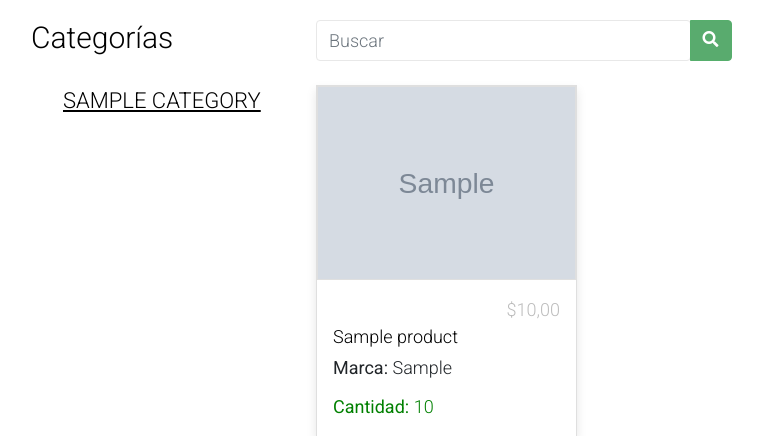
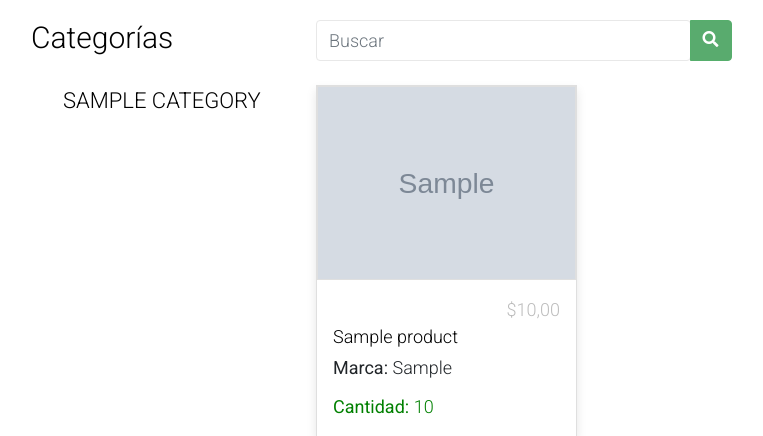
Before and after one commit to Jonathanbees/Integrate-Project, a Django app: page /shop/ in a window 1280 px wide. Shown: the part 160-596 px from the top of the page, without its empty margins (51-814 px from the left). Run offline with Django 4.2, Linux system fonts and the light colour scheme; tables that the repository leaves empty hold one stand-in row (values such as "Sample post"); grey boxes marked "Sample" are stand-in pictures; some libraries are stand-ins or nearby versions.

Commit message:
products

```diff
--- a/onlinestore/templates/onlinestore/shop.html
+++ b/onlinestore/templates/onlinestore/shop.html
@@ -11,10 +11,10 @@
 
         <div class="col-lg-3">
             <a href="{% url 'shop' %}" style="text-decoration: none; color: black;"><h1 class="h2 pb-4">Categorías</h1></a>
-            <ul style="list-style-type: none;"">
+            <ul style="list-style-type: none; list-style: none;">
                 {% for categorie in categories %}
-                <li class="pb-3" style="text-decoration: none;">
-                    <a class="collapsed d-flex justify-content-between h3" style="color:black; text-transform: uppercase; text-decoration: underline;" href="{% url 'category' categorie.idcategory %}">
+                <li class="pb-3" style="text-decoration: none; list-style: none;">
+                    <a class="collapsed d-flex justify-content-between h3" style="color:black; text-transform: uppercase; text-decoration: none;" href="{% url 'category' categorie.idcategory %}">
                         {{ categorie.name }}
                     </a>
                 </li>
```
